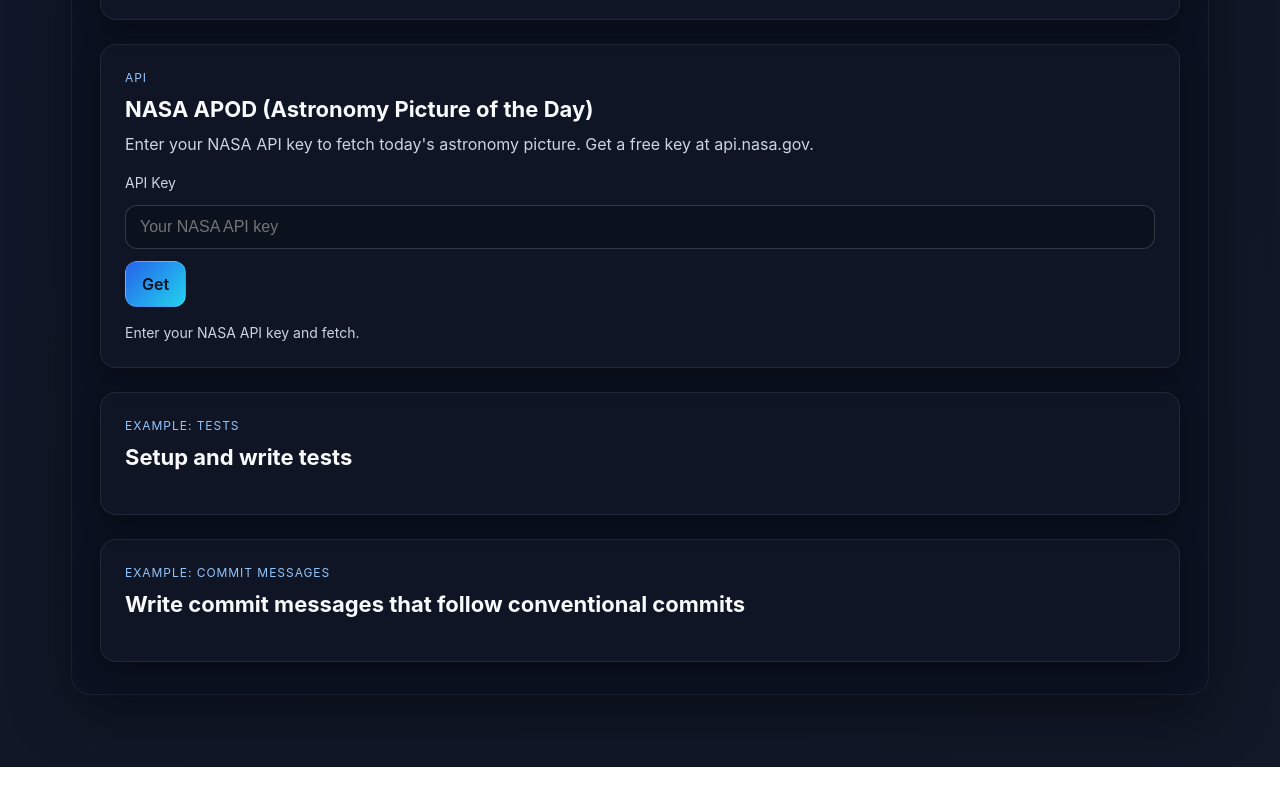
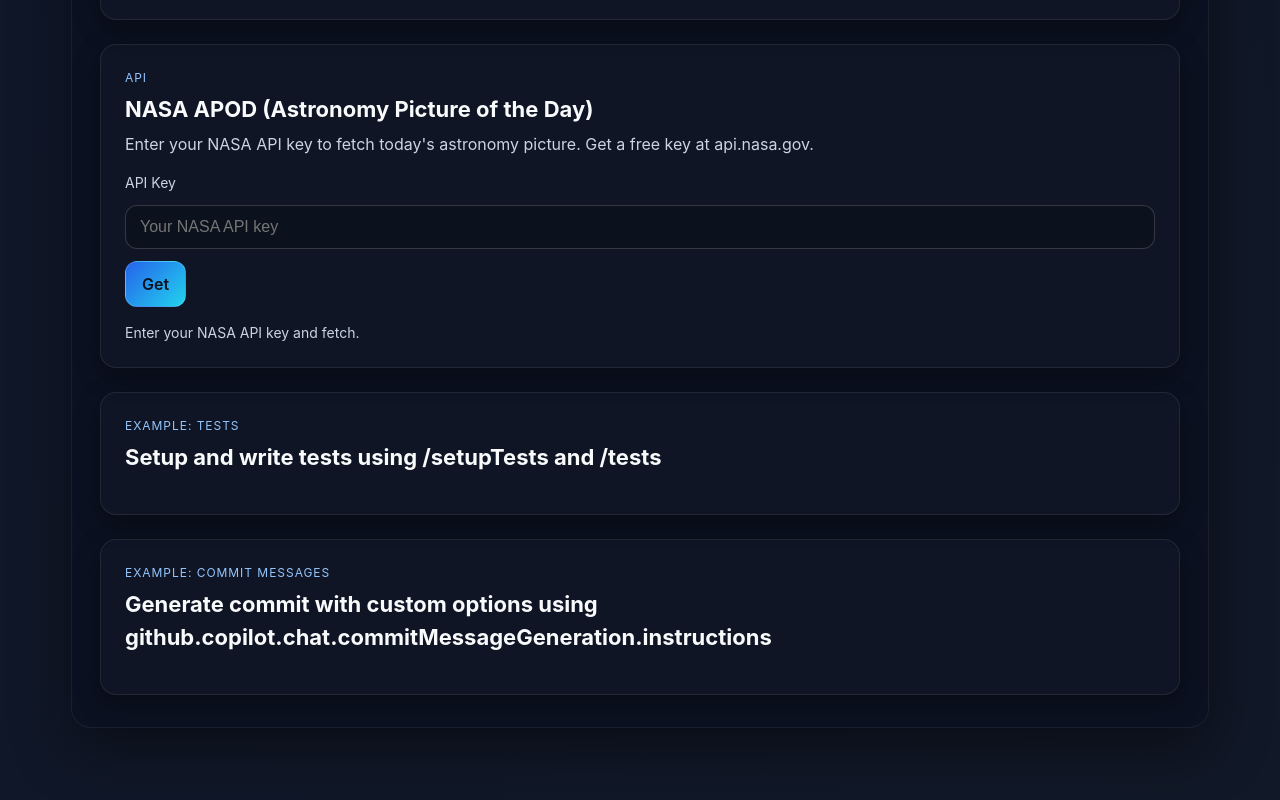
Before and after one commit to EmmanueleVilla/copilot-examples, a React (Vite) app: page / in a window 1280 px wide. Shown: the part 1429-2229 px from the top of the page. Before the commit the page ends 2196 px from the top, so only its background shows below. Built offline with nearby package versions, Linux system fonts and the light colour scheme.

Commit message:
fix: enhance example text for clarity in tests and commit messages sections

```diff
--- a/src/App.jsx
+++ b/src/App.jsx
@@ -18,13 +18,13 @@
         <section id="tests" className="card">
           <header className="card-header">
             <p className="eyebrow">Example: tests</p>
-            <h2 className="card-title">Setup and write tests</h2>
+            <h2 className="card-title">Setup and write tests using /setupTests and /tests</h2>
           </header>
         </section>
         <section id="tests" className="card">
           <header className="card-header">
             <p className="eyebrow">Example: commit messages</p>
-            <h2 className="card-title">Write commit messages that follow conventional commits</h2>
+            <h2 className="card-title">Generate commit with custom options using github.copilot.chat.commitMessageGeneration.instructions</h2>
           </header>
         </section>
       </main>
```
